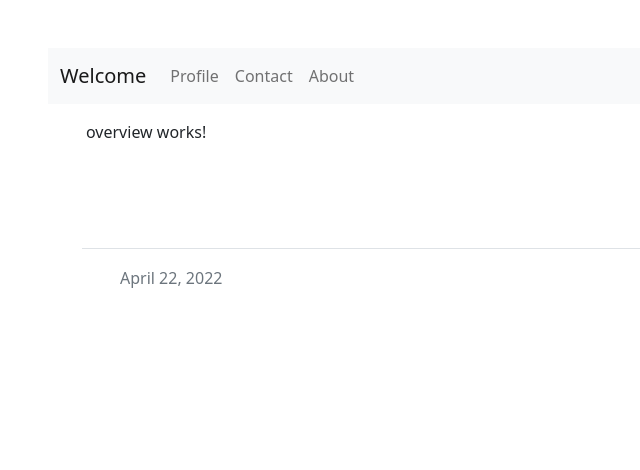
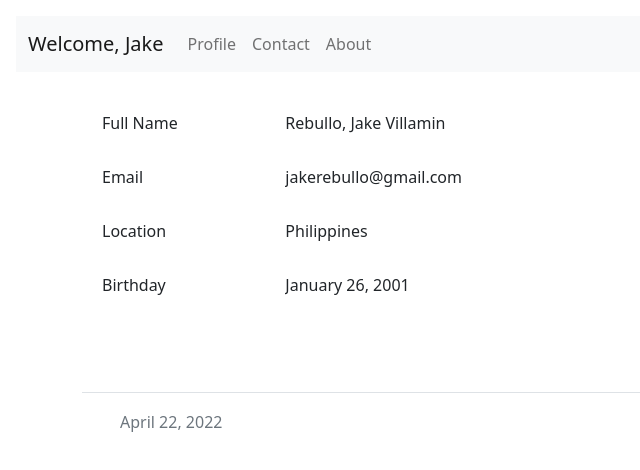
Before and after one commit to jakiebabe/Portfolio, an Angular app: page /profile/overview in a window 1280 px wide. Shown: the top 470 px of the page, without its empty margins (0-640 px from the left). Built offline with nearby package versions, Linux system fonts and the light colour scheme.

Commit message:
added some objects

```diff
--- a/angular.json
+++ b/angular.json
@@ -30,7 +30,9 @@
               "src/styles.css",
               "node_modules/bootstrap/dist/css/bootstrap.min.css"
             ],
-            "scripts": []
+            "scripts": [
+              "node_modules/bootstrap/js/dist/collapse.js"
+            ]
           },
           "configurations": {
             "production": {
--- a/package.json
+++ b/package.json
@@ -19,6 +19,8 @@
     "@angular/platform-browser-dynamic": "~13.3.0",
     "@angular/router": "~13.3.0",
     "bootstrap": "^5.1.3",
+    "bootswatch": "^5.1.3",
+    "json-server": "^0.17.0",
     "rxjs": "~7.5.0",
     "tslib": "^2.3.0",
     "zone.js": "~0.11.4"
--- a/src/app/app.component.html
+++ b/src/app/app.component.html
@@ -1,7 +1,7 @@
-<div class="container-fluid p-5">
+<div class="container-fluid p-3">
   <nav class="navbar navbar-expand-lg navbar-light bg-light">
     <div class="container-fluid">
-      <a class="navbar-brand" [routerLink]="['/home']">Welcome</a>
+      <a class="navbar-brand" [routerLink]="['/home']">Welcome, {{name}}</a>
       <button class="navbar-toggler" type="button" data-bs-toggle="collapse" data-bs-target="#navbarNav" aria-controls="navbarNav" aria-expanded="false" aria-label="Toggle navigation">
         <span class="navbar-toggler-icon"></span>
       </button>
--- a/src/app/app.component.ts
+++ b/src/app/app.component.ts
@@ -11,4 +11,5 @@ import { DatePipe } from '@angular/common';
 export class AppComponent {
   date: Date = new Date();
   title = 'Portfolio';
+  name = 'Jake';
 }
--- a/src/app/models.ts
+++ b/src/app/models.ts
@@ -10,3 +10,9 @@ export class Contact {
     text: string = '';
     date: Date = new Date();
 }
+export class Overview {
+    fullName: string = 'Rebullo, Jake Villamin';
+    email: string = 'jakerebullo@gmail.com';
+    location: string = 'Philippines';
+    birthDate: Date = new Date("01/26/2001");
+}
--- a/src/app/profile/overview/overview.component.html
+++ b/src/app/profile/overview/overview.component.html
@@ -1 +1,26 @@
-<p>overview works!</p>
+<div class="container p-3">
+    <div class="mb-3 row">
+        <label for="staticEmail" class="col-sm-2 col-form-label">Full Name</label>
+        <div class="col-sm-10">
+            <input type="text" [readonly]="readOnly" class="form-control-plaintext" id="fullName" [value]="overview.fullName">
+        </div>
+    </div>
+    <div class="mb-3 row">
+        <label for="staticEmail" class="col-sm-2 col-form-label">Email</label>
+        <div class="col-sm-10">
+            <input type="text" [readonly]="readOnly" class="form-control-plaintext" id="email" [value]="overview.email">
+        </div>
+    </div>
+    <div class="mb-3 row">
+        <label for="staticEmail" class="col-sm-2 col-form-label">Location</label>
+        <div class="col-sm-10">
+            <input type="text" [readonly]="readOnly" class="form-control-plaintext" id="location" [value]="overview.location">
+        </div>
+    </div>
+    <div class="mb-3 row">
+        <label for="staticEmail" class="col-sm-2 col-form-label">Birthday</label>
+        <div class="col-sm-10">
+            <input type="text" [readonly]="readOnly" class="form-control-plaintext" id="email" [value]="overview.birthDate |  date: 'longDate'">
+        </div>
+    </div>
+</div>
--- a/src/app/profile/overview/overview.component.ts
+++ b/src/app/profile/overview/overview.component.ts
@@ -1,4 +1,5 @@
 import { Component, OnInit } from '@angular/core';
+import { Overview } from 'src/app/models';
 
 @Component({
   selector: 'app-overview',
@@ -7,9 +8,14 @@ import { Component, OnInit } from '@angular/core';
 })
 export class OverviewComponent implements OnInit {
 
+  overview: Overview = new Overview();
+  readOnly: Boolean = true;
   constructor() { }
 
   ngOnInit(): void {
   }
 
+  edit() {
+    this.readOnly = true;
+  }
 }
--- a/src/app/profile/profile.component.html
+++ b/src/app/profile/profile.component.html
@@ -1,3 +1,12 @@
+<div class="container p-3 row ">
+    <div class="container">
+        <img src="../../assets/" width="300px" height="auto" class="rounded" alt="...">
+        <div class="container-sm">
+            <h4>Rebullo, Jake V.</h4>
+            <p>BS Information Technology</p>
+        </div>
+    </div>
+</div>
 <div class="container p-3 row border rounded">
     <div class="col-2 p-3 rounded">
         <ul class="nav nav-pills nav-fill flex-column p-3">
@@ -17,65 +26,8 @@
                 <a class="nav-link" [routerLink]="['/profile/samples']">Sample Outputs</a>
             </li>
         </ul>
-        <div class="container">
-            <router-outlet name="profile"></router-outlet>
-        </div>
     </div>
-    <div class="col-2 container align-left">
-        <body>
-            <h1>test</h1>
-            <h1>test</h1>
-            <h1>test</h1>
-            <h1>test</h1>
-            <h1>test</h1>
-            <h1>test</h1>
-            <h1>test</h1>
-            <h1>test</h1>
-            <h1>test</h1>
-            <h1>test</h1>
-            <h1>test</h1>
-            <h1>test</h1>
-            <h1>test</h1>
-            <h1>test</h1>
-            <h1>test</h1>
-            <h1>test</h1>
-            <h1>test</h1>
-            <h1>test</h1>
-            <h1>test</h1>
-            <h1>test</h1>
-            <h1>test</h1>
-            <h1>test</h1>
-            <h1>test</h1>
-            <h1>test</h1>
-            <h1>test</h1>
-            <h1>test</h1>
-            <h1>test</h1>
-            <h1>test</h1>
-            <h1>test</h1>
-            <h1>test</h1>
-            <h1>test</h1>
-            <h1>test</h1>
-            <h1>test</h1>
-            <h1>test</h1>
-            <h1>test</h1>
-            <h1>test</h1>
-            <h1>test</h1>
-            <h1>test</h1>
-            <h1>test</h1>
-            <h1>test</h1>
-            <h1>test</h1>
-            <h1>test</h1>
-            <h1>test</h1>
-            <h1>test</h1>
-            <h1>test</h1>
-            <h1>test</h1>
-            <h1>test</h1>
-            <h1>test</h1>
-            <h1>test</h1>
-            <h1>test</h1>
-
-        </body>
-
-
-        </div>
-    </div>
+</div>
+<div class="container">
+        <router-outlet name="profile" ></router-outlet>
+</div>
--- a/src/app/profile/profile.component.ts
+++ b/src/app/profile/profile.component.ts
@@ -12,4 +12,11 @@ export class ProfileComponent implements OnInit {
   ngOnInit(): void {
   }
 
+  isShown: Boolean = false;
+
+  page() {
+
+    this.isShown = ! this.isShown;
+  }
+
 }
```
Also changed, not shown: src/assets/image5.jpg (added), 1 other file (tests, documents, lock files or other folders).
